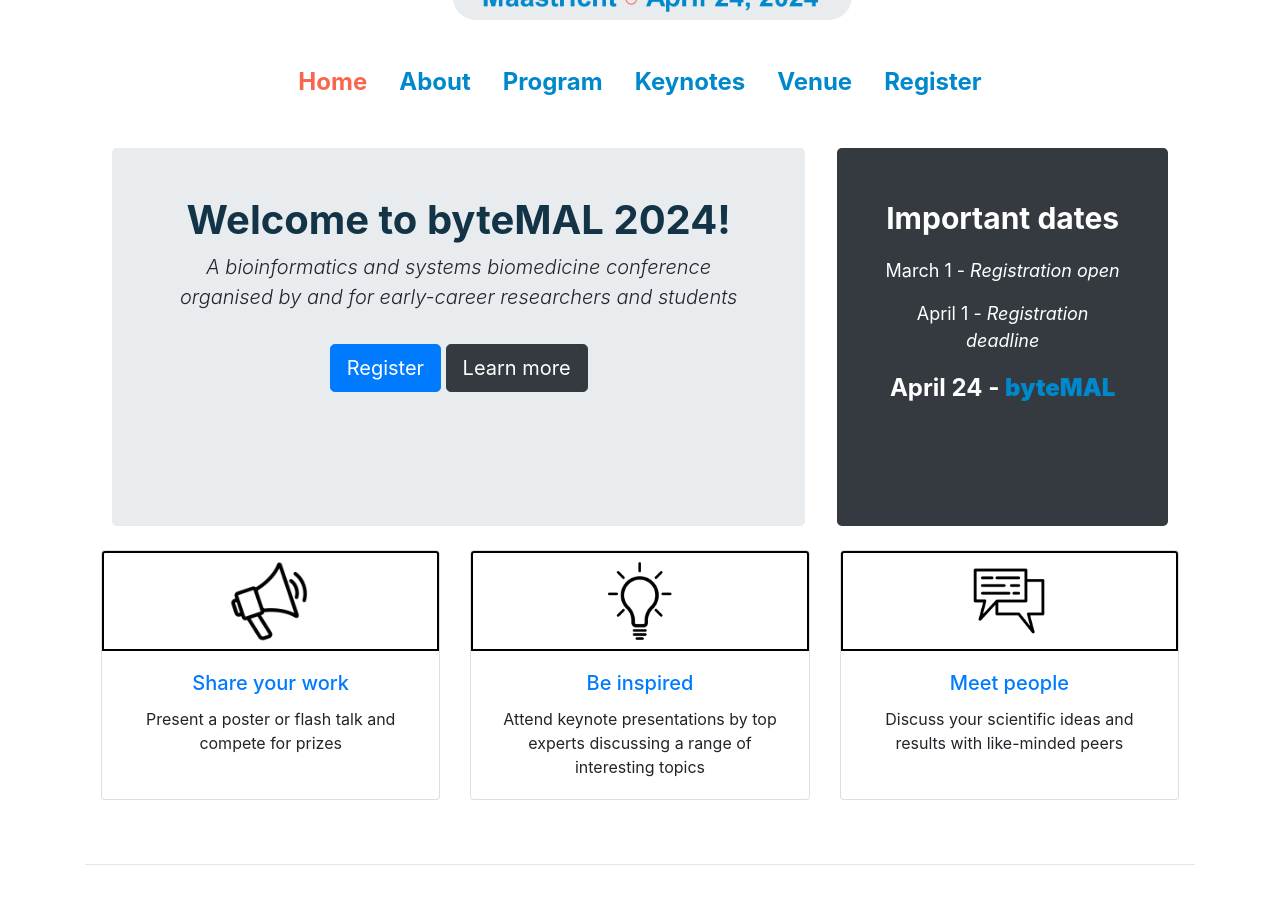
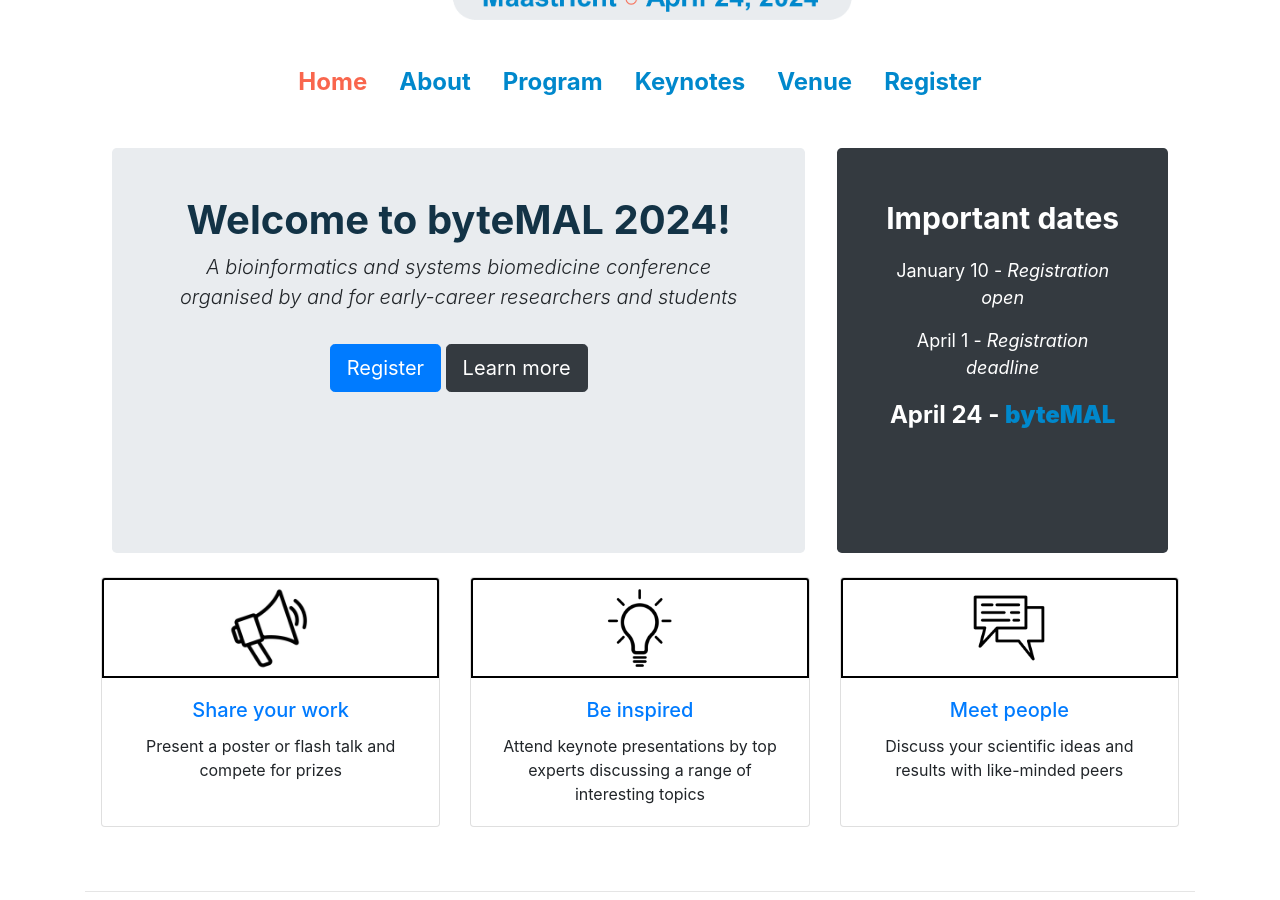
Before and after one commit to bytemal/bytemal-2024, a Jekyll site: the page built from index.html, in a window 1280 px wide and 900 px high, scrolled down 433 px. Built offline with Jekyll 4.4.1, drawn with Linux system fonts in a browser that asks for light colours; nearby versions of some CDN libraries.

Commit message:
Update index.html

```diff
--- a/index.html
+++ b/index.html
@@ -15,7 +15,7 @@ title: ByteMAL 2024
 	<div class="col-sm-4 px-3"">
 	  <div class="jumbotron p-5 bg-dark text-white h-100" style="text-align: center">
 		  <p style="font-size: 30px"><b>Important dates</b></p>
-		  <p style="font-size: 18px"> March 1 - <i>Registration open</i> </p>
+		  <p style="font-size: 18px"> January 10 - <i>Registration open</i> </p>
 		  <p style="font-size: 18px"> April 1 - <i>Registration deadline</i> </p>
 		  <p style="font-size: 24px"> <b>April 24 - <b style="color: #0088CC">byteMAL</b></b></p>
 		  <br>
```
